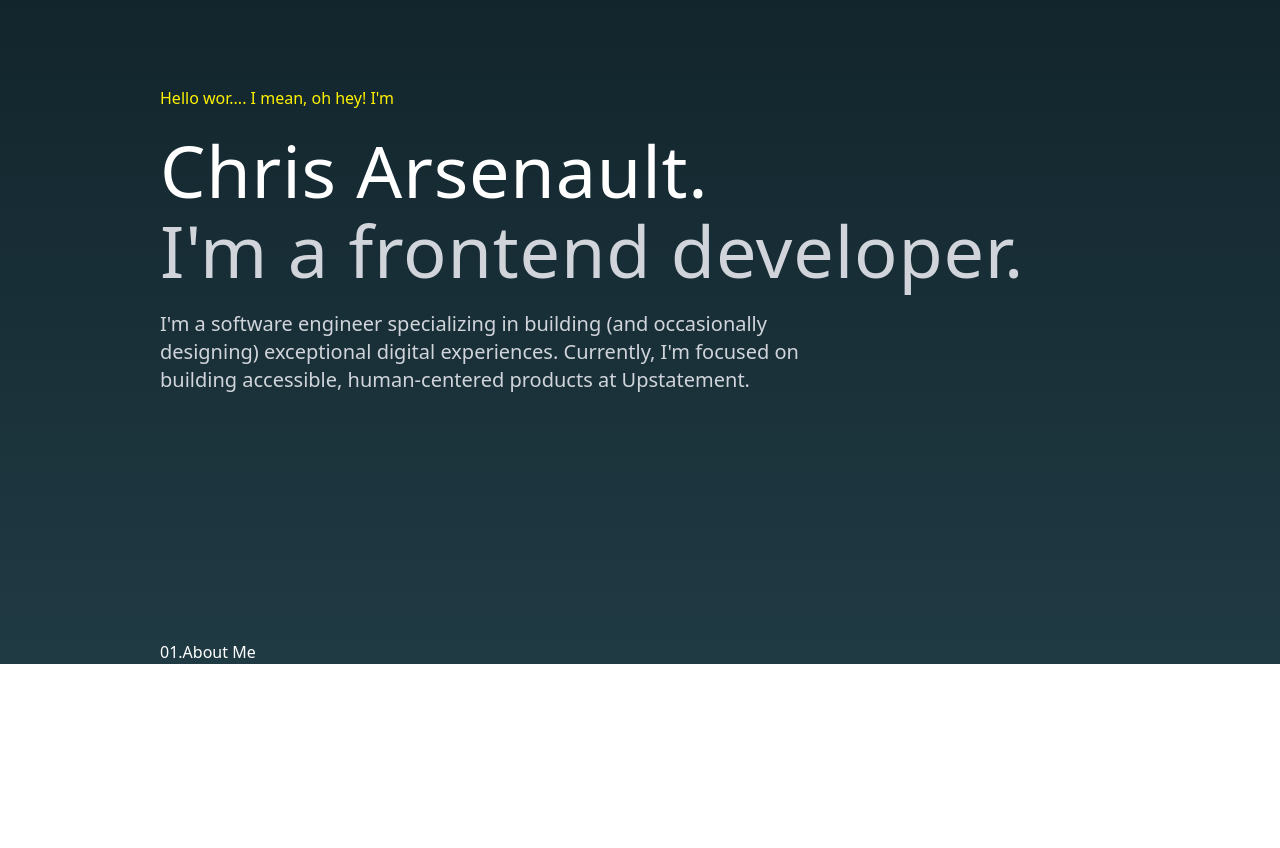
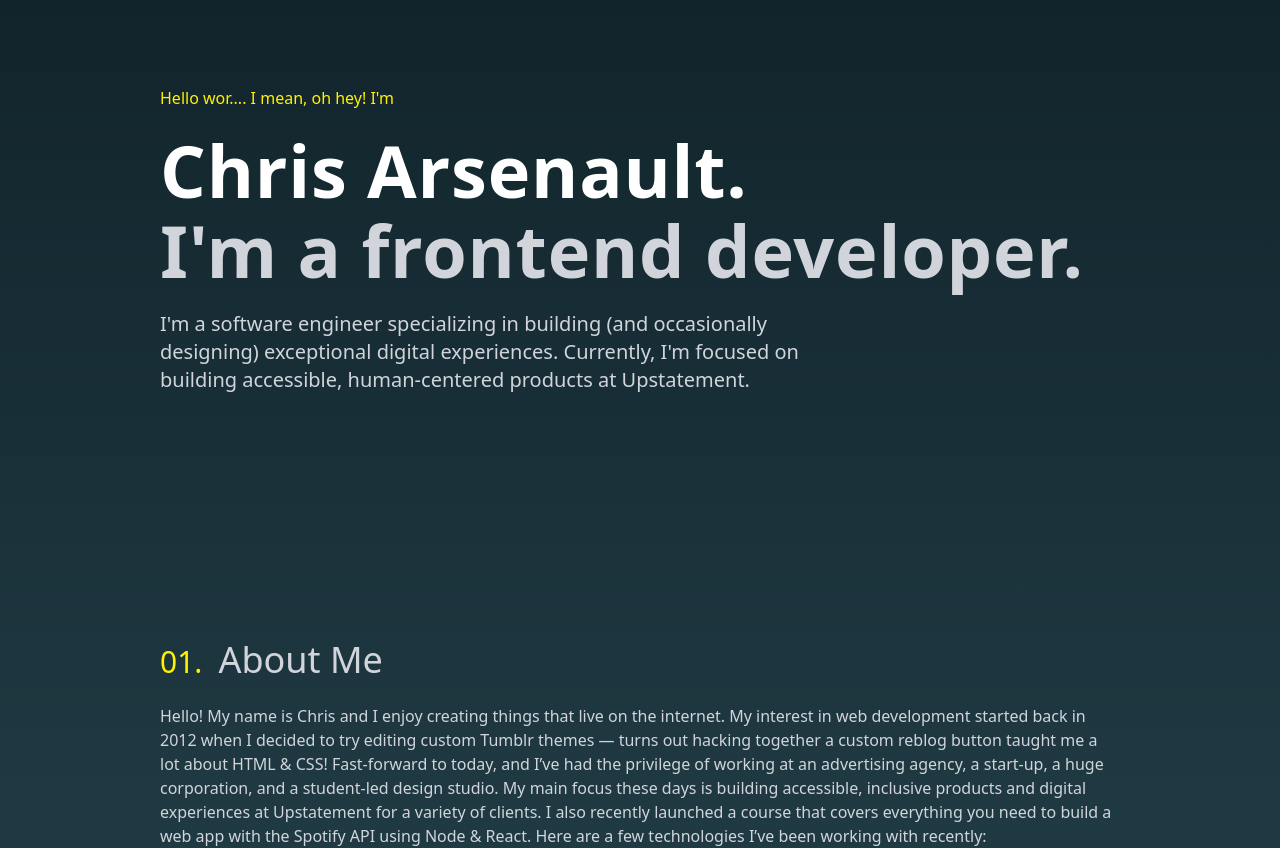
Before and after one commit to chrisstanarsenault/portfolio2023, a Vue app: page / in a window 1280 px wide. Shown: the part 160-1008 px from the top of the page. Before the commit the page ends 824 px from the top, so only its background shows below. Built offline with nearby package versions, Linux system fonts and the light colour scheme.

Commit message:
feat: :construction: added rough about section

```diff
--- a/index.html
+++ b/index.html
@@ -1,5 +1,5 @@
 <!DOCTYPE html>
-<html lang="en" class="text-gray-300 font-sans">
+<html lang="en">
 
 <head>
   <meta charset="UTF-8" />
@@ -8,7 +8,7 @@
   <title>Chris Arsenault</title>
 </head>
 
-<body>
+<body class="text-gray-300 font-sans">
   <div id="app"></div>
   <script type="module" src="/src/main.ts"></script>
 </body>
--- a/src/App.vue
+++ b/src/App.vue
@@ -2,30 +2,48 @@
   <div class="bg-gradient-to-b from-[#0f2027] to-[#203a43] w-full h-full">
     <Header />
 
-    <main class="text-white max-w-layout mx-auto w-full px-6 md:px-24 lg:px-40">
+    <main class="max-w-layout mx-auto w-full px-6 md:px-24 lg:px-40">
       <!-- Intro -->
       <section id="intro" class="space-y-6 min-h-screen w-full mx-auto flex flex-col justify-center">
         <p class="text-accent">Hello wor.... I mean, oh hey! I'm</p>
 
-        <div class="space-y-2 tracking-wider">
-          <h1 class="text-4xl md:text-6xl lg:text-7xl">Chris Arsenault.</h1>
+        <div class="space-y-2 tracking-wider font-semibold">
+          <h1 class="text-4xl md:text-6xl lg:text-7xl text-white">Chris Arsenault.</h1>
           <h2 class="text-4xl md:text-6xl lg:text-7xl text-gray-300">I'm a frontend developer.</h2>
         </div>
 
-        <p class="max-w-2xl text-lg lg:text-xl text-gray-300">I'm a software engineer specializing in building (and
+        <p class="max-w-2xl text-lg lg:text-xl">I'm a software engineer specializing in building (and
           occasionally
-          designing)
-          exceptional
-          digital experiences. Currently, I'm focused on building accessible, human-centered products at Upstatement.
+          designing) exceptional digital experiences. Currently, I'm focused on building accessible, human-centered
+          products at Upstatement.
         </p>
       </section>
 
       <!-- About -->
       <section id="about" class="space-y-6 w-full mx-auto flex flex-col justify-center">
-        <div class="flex">
-          <span>01.</span>
-          <h3>About Me</h3>
+        <div class="flex items-end space-x-4">
+          <span class="text-accent text-xl md:text-3xl">01.</span>
+          <h3 class="text-2xl md:text-4xl">About Me</h3>
+        </div>
 
+        <div>
+          <p>Hello! My name is Chris and I enjoy creating things that live on the internet. My interest in web
+            development started
+            back in 2012 when I decided to try editing custom Tumblr themes — turns out hacking together a custom reblog
+            button
+            taught me a lot about HTML & CSS!
+
+            Fast-forward to today, and I’ve had the privilege of working at an advertising agency, a start-up, a huge
+            corporation,
+            and a student-led design studio. My main focus these days is building accessible, inclusive products and
+            digital
+            experiences at Upstatement for a variety of clients.
+
+            I also recently launched a course that covers everything you need to build a web app with the Spotify API
+            using Node &
+            React.
+
+            Here are a few technologies I’ve been working with recently:</p>
         </div>
       </section>
       <!-- Experience -->
--- a/src/components/nav-link/nav-link.vue
+++ b/src/components/nav-link/nav-link.vue
@@ -2,7 +2,7 @@
   <li class="group">
     <a :href="href" class="space-x-2 p-1.5">
       <span class="text-accent">{{ preLabel }}</span>
-      <span class="text-gray-300 group-hover:text-accent transition-colors duration-300">
+      <span class="group-hover:text-accent transition-colors duration-300">
         <slot />
       </span>
     </a>
--- a/src/layouts/header/header.vue
+++ b/src/layouts/header/header.vue
@@ -1,5 +1,5 @@
 <template>
-  <nav class="w-full flex justify-between items-center px-6 md:px-10 lg:px-12 h-24 backdrop-blur-sm fixed text-white">
+  <nav class="w-full flex justify-between items-center px-6 md:px-10 lg:px-12 h-24 backdrop-blur-sm fixed">
     <a href="#intro" class="text-accent text-3xl p-2 border border-accent rounded-full">CA</a>
 
     <span>
```
